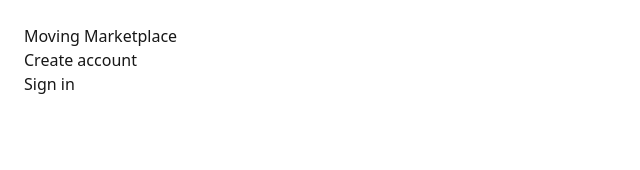
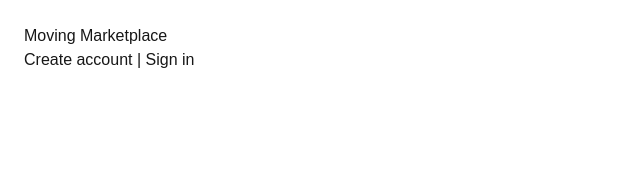
Before and after one commit to RSadmin94/moving-marketplace, a Next.js app: page / in a window 1280 px wide. Shown: the top 170 px of the page, without its empty margins (0-640 px from the left). Built offline with nearby package versions, Linux system fonts and the light colour scheme.

Commit message:
Fix: update page.tsx with Link component (part of complete auth fix)

```diff
--- a/app/page.tsx
+++ b/app/page.tsx
@@ -2,12 +2,13 @@
 
 export default function Page() {
   return (
-    <main style={{ padding: 24, fontFamily: "system-ui, -apple-system, Segoe UI, Roboto, Arial" }}>
+    <main style={{ padding: 24 }}>
       <h1>Moving Marketplace</h1>
-      <ul>
-        <li><Link href="/sign-up">Create account</Link></li>
-        <li><Link href="/sign-in">Sign in</Link></li>
-      </ul>
+      <p>
+        <Link href="/sign-up">Create account</Link>
+        {" | "}
+        <Link href="/sign-in">Sign in</Link>
+      </p>
     </main>
   );
 }
```
